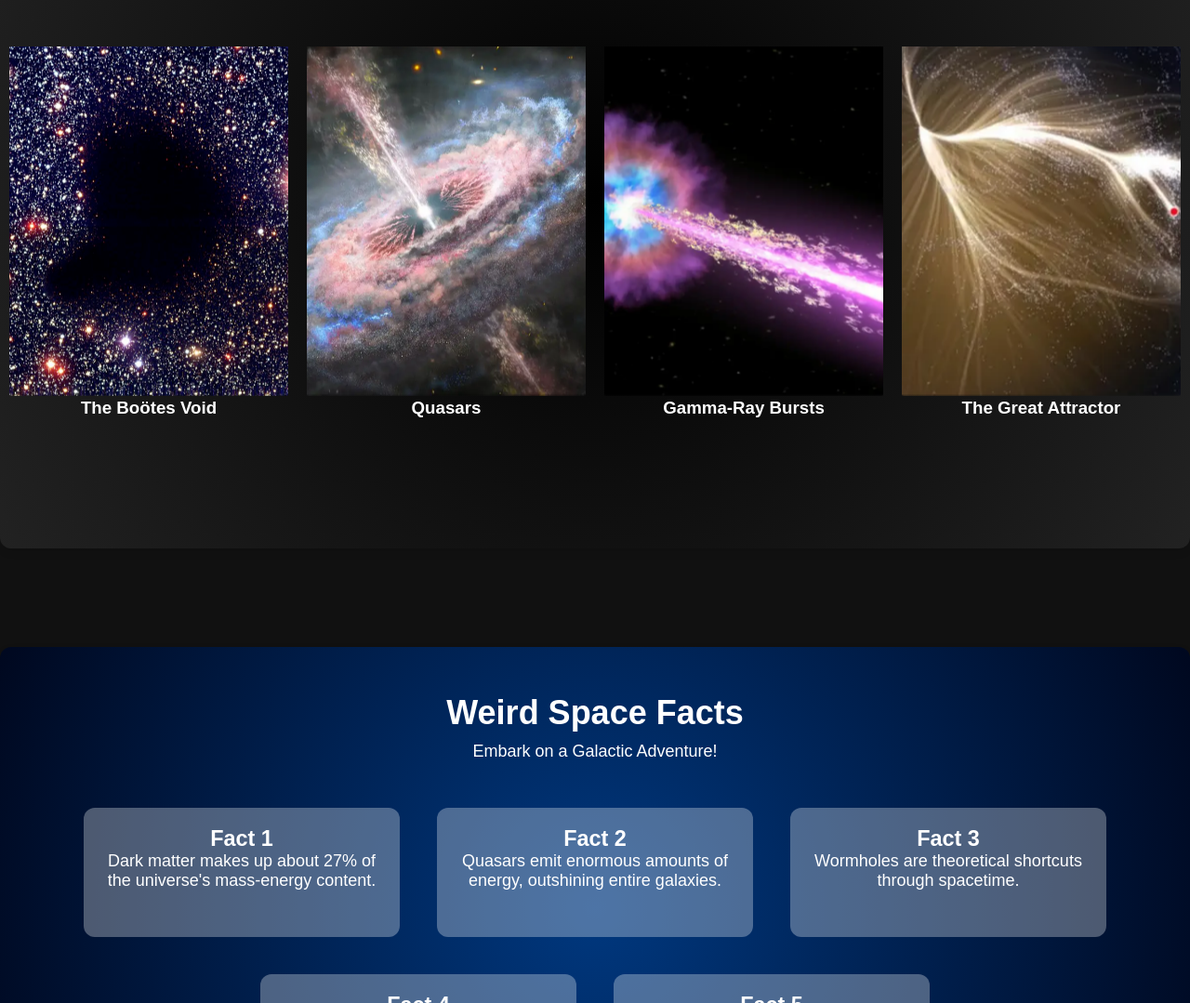
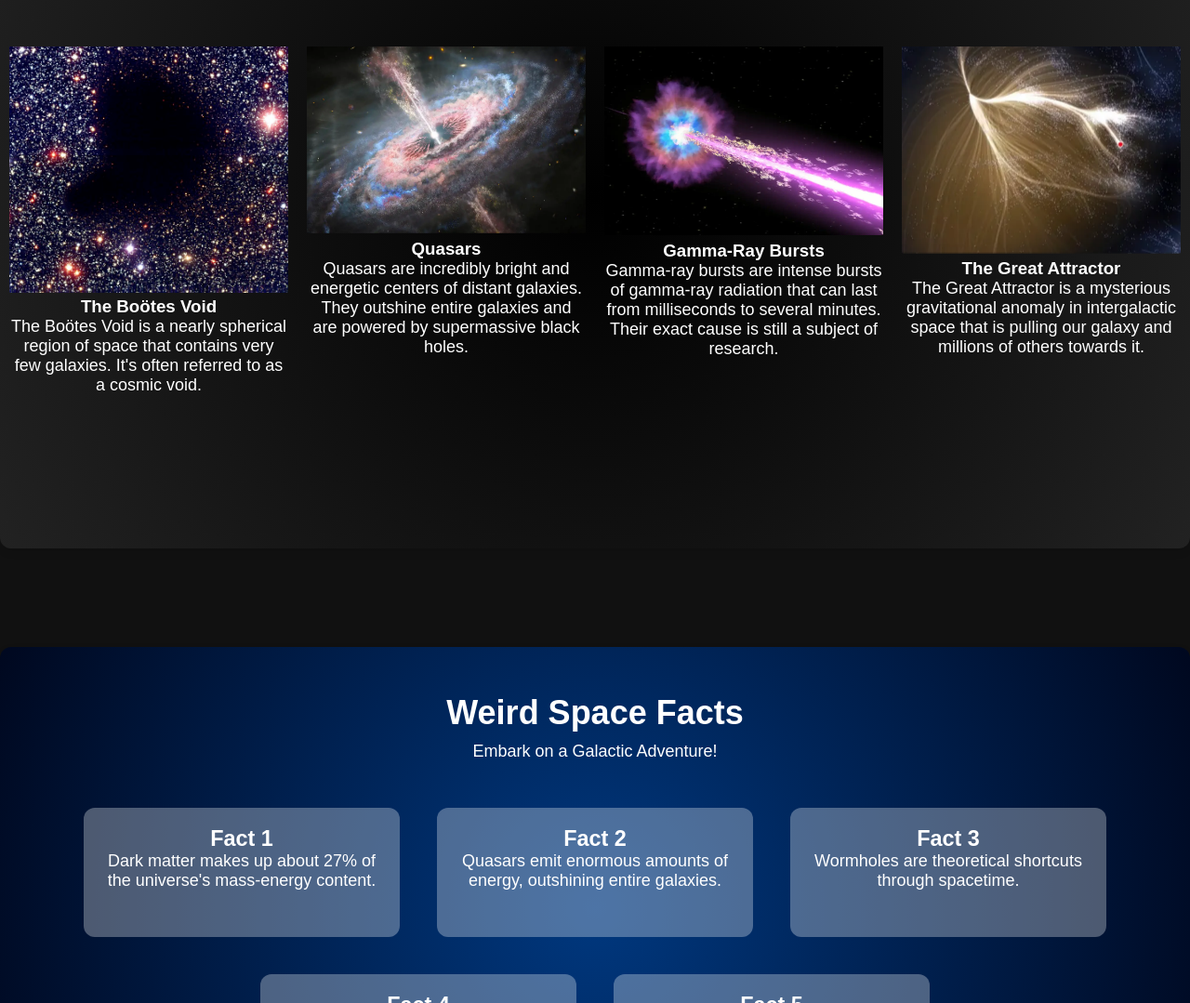
Before and after one commit to ron-eia/NAMER-23114-SDE-GROUP4, a plain HTML site: page spacepage.html in a window 1280 px wide. Shown: the part 1079-2158 px from the top of the page at 93% size. Drawn offline with Linux system fonts and the light colour scheme.

Commit message:
Update Space Page

```diff
--- a/spacepage.html
+++ b/spacepage.html
@@ -43,18 +43,26 @@
             <div class="image-container">
                 <img src="images/TheBoötesVoid.jpg" alt="Boötes Void">
                 <h3>The Boötes Void</h3>
+                <p>The Boötes Void is a nearly spherical region of space that contains very few galaxies. It's often referred to as a cosmic void.</p>
+            </br></br>
             </div>
             <div class="image-container">
                 <img src="images/Quasars.jpg" alt="Quasars">
                 <h3>Quasars</h3>
+                <p>Quasars are incredibly bright and energetic centers of distant galaxies. They outshine entire galaxies and are powered by supermassive black holes.</p>
+            </br></br>
             </div>
             <div class="image-container">
                 <img src="images/Gamma-RayBursts.jpg" alt="Gamma-Ray Bursts" >
                 <h3>Gamma-Ray Bursts</h3>
+                <p>Gamma-ray bursts are intense bursts of gamma-ray radiation that can last from milliseconds to several minutes. Their exact cause is still a subject of research.</p>
+            </br></br>
             </div>
             <div class="image-container">
                 <img src="images/TheGreatAttractor.jpg" alt="The Great Attractor">
                 <h3>The Great Attractor</h3>
+                <p>The Great Attractor is a mysterious gravitational anomaly in intergalactic space that is pulling our galaxy and millions of others towards it.</p>
+            </br></br>
             </div>
         </div>
     </div>
```
